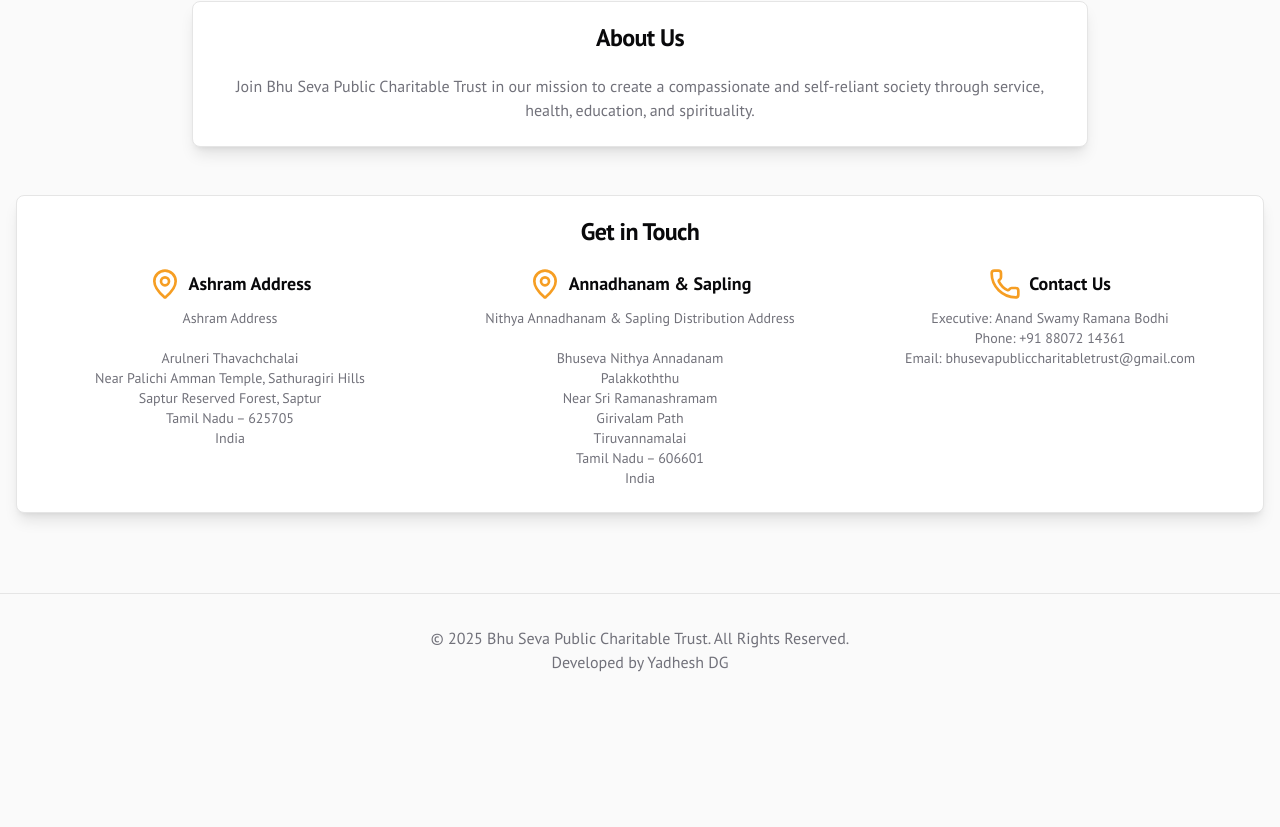
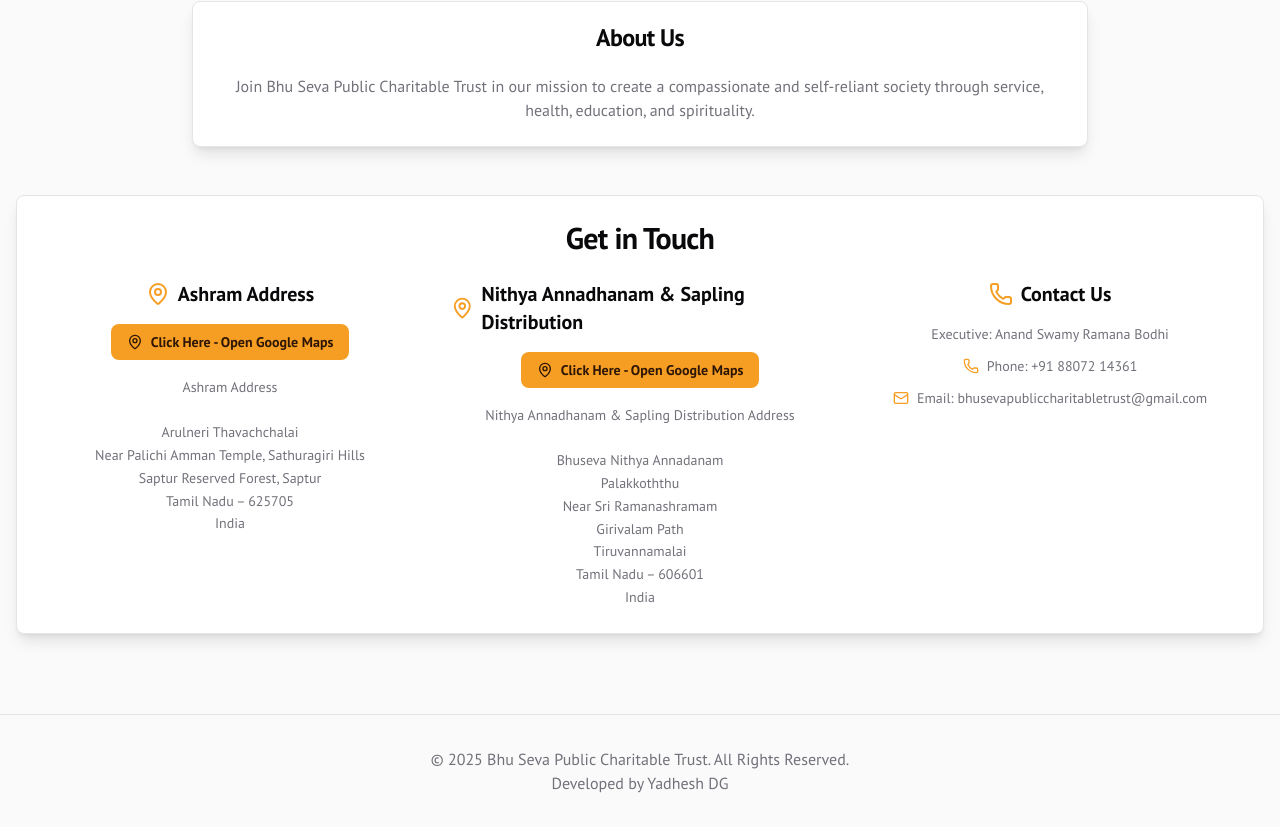
Before and after one commit to arulnerithavachachalai/bhuseva, a Next.js app: page / in a window 1280 px wide. Shown: the part 1114-1941 px from the top of the page. Before the commit the page ends 1820 px from the top, so only its background shows below. Built offline with nearby package versions, Linux system fonts and the light colour scheme.

Commit message:
Add Mail icon and improve layout in contact info

```diff
--- a/src/components/contact-info.tsx
+++ b/src/components/contact-info.tsx
@@ -1,7 +1,7 @@
 "use client";
 
 import { Card, CardContent, CardHeader, CardTitle } from '@/components/ui/card';
-import { MapPin, Phone } from 'lucide-react';
+import { MapPin, Phone, Mail } from 'lucide-react';
 
 type ContactInfoProps = {
   address: string;
@@ -22,35 +22,58 @@
     <div className="w-full mx-auto animate-in fade-in-0 zoom-in-95 duration-500">
       <Card className="shadow-lg">
         <CardHeader>
-          <CardTitle className="text-center font-headline">Get in Touch</CardTitle>
+          <CardTitle className="text-center font-headline text-3xl">Get in Touch</CardTitle>
         </CardHeader>
         <CardContent className="grid md:grid-cols-3 gap-8">
-          <div className="space-y-2">
-            <div className="flex justify-center items-center">
-              <MapPin className="h-8 w-8 text-primary" />
-              <h3 className="ml-2 text-lg font-semibold font-headline">Ashram Address</h3>
+          {/* Ashram Address Column */}
+          <div className="space-y-4">
+            <div className="flex items-center justify-center gap-2">
+              <MapPin className="h-6 w-6 text-primary" />
+              <h3 className="text-xl font-semibold font-headline">Ashram Address</h3>
             </div>
-            <a href={ashramLink} target="_blank" rel="noopener noreferrer" className="text-muted-foreground whitespace-pre-wrap text-sm text-center hover:text-primary hover:underline block">
+            <div className="flex justify-center">
+              <a href={ashramLink} target="_blank" rel="noopener noreferrer" className="px-4 py-2 bg-primary text-primary-foreground rounded-lg hover:bg-primary/90 transition-colors text-sm font-semibold inline-flex items-center gap-2">
+                <MapPin className="h-4 w-4" />
+                Click Here - Open Google Maps
+              </a>
+            </div>
+            <p className="text-muted-foreground whitespace-pre-wrap text-sm text-center leading-relaxed">
               {ashramAddress}
-            </a>
+            </p>
           </div>
-          <div className="space-y-2">
-            <div className="flex justify-center items-center">
-              <MapPin className="h-8 w-8 text-primary" />
-              <h3 className="ml-2 text-lg font-semibold font-headline">Annadhanam & Sapling</h3>
+
+          {/* Annadhanam & Sapling Column */}
+          <div className="space-y-4">
+            <div className="flex items-center justify-center gap-2">
+              <MapPin className="h-6 w-6 text-primary" />
+              <h3 className="text-xl font-semibold font-headline">Nithya Annadhanam & Sapling Distribution</h3>
             </div>
-            <a href={annadhanamLink} target="_blank" rel="noopener noreferrer" className="text-muted-foreground whitespace-pre-wrap text-sm text-center hover:text-primary hover:underline block">
+            <div className="flex justify-center">
+              <a href={annadhanamLink} target="_blank" rel="noopener noreferrer" className="px-4 py-2 bg-primary text-primary-foreground rounded-lg hover:bg-primary/90 transition-colors text-sm font-semibold inline-flex items-center gap-2">
+                <MapPin className="h-4 w-4" />
+                Click Here - Open Google Maps
+              </a>
+            </div>
+            <p className="text-muted-foreground whitespace-pre-wrap text-sm text-center leading-relaxed">
               {annadhanamAddress}
-            </a>
+            </p>
           </div>
-          <div className="space-y-2">
-            <div className="flex justify-center items-center">
-              <Phone className="h-8 w-8 text-primary" />
-              <h3 className="ml-2 text-lg font-semibold font-headline">Contact Us</h3>
+
+          {/* Contact Us Column */}
+          <div className="space-y-4">
+            <div className="flex items-center justify-center gap-2">
+              <Phone className="h-6 w-6 text-primary" />
+              <h3 className="text-xl font-semibold font-headline">Contact Us</h3>
             </div>
-            <div className="text-muted-foreground whitespace-pre-wrap text-sm text-center">
+            <div className="text-muted-foreground text-sm text-center space-y-3">
               {contact.split('\n').map((line, i) => (
-                <p key={i}>{line}</p>
+                line.trim() && (
+                  <p key={i} className="flex items-center justify-center gap-2">
+                    {line.includes('Phone') && <Phone className="h-4 w-4 text-primary flex-shrink-0" />}
+                    {line.includes('Email') && <Mail className="h-4 w-4 text-primary flex-shrink-0" />}
+                    <span>{line}</span>
+                  </p>
+                )
               ))}
             </div>
           </div>
```
